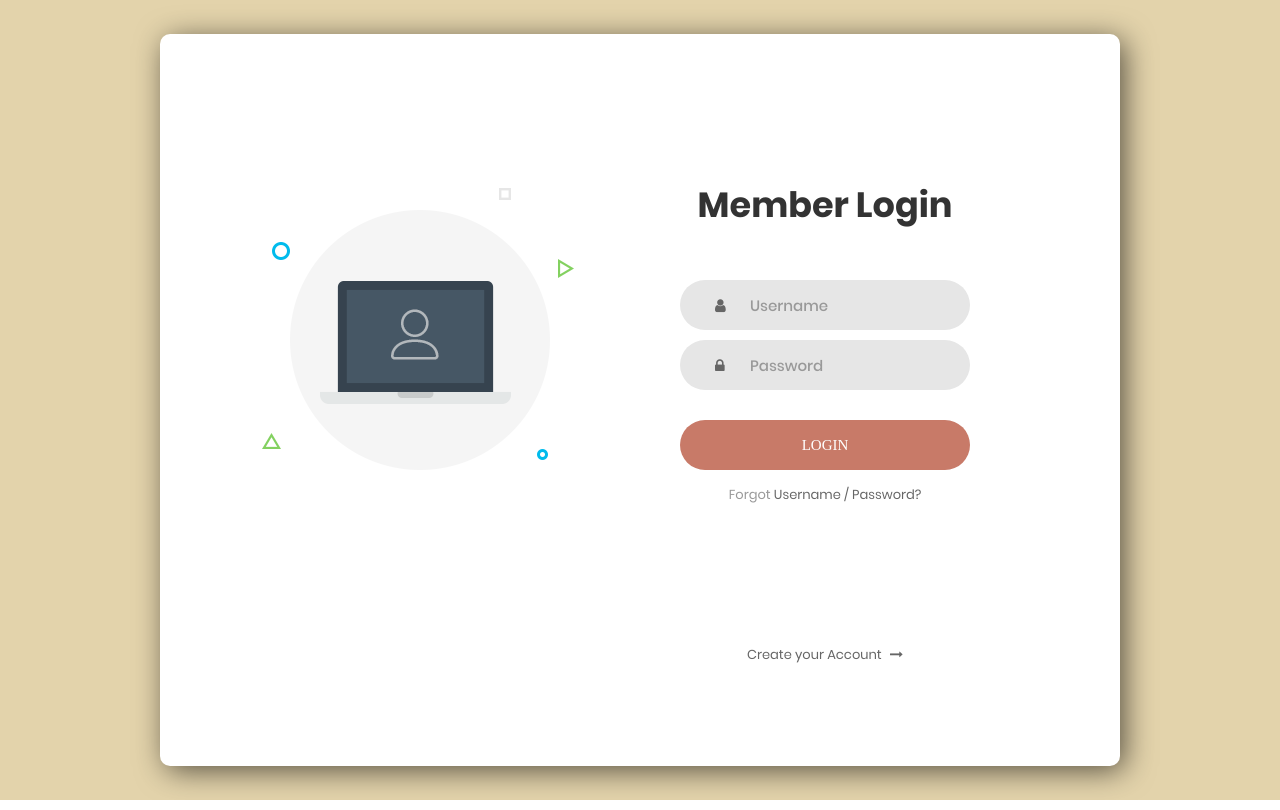
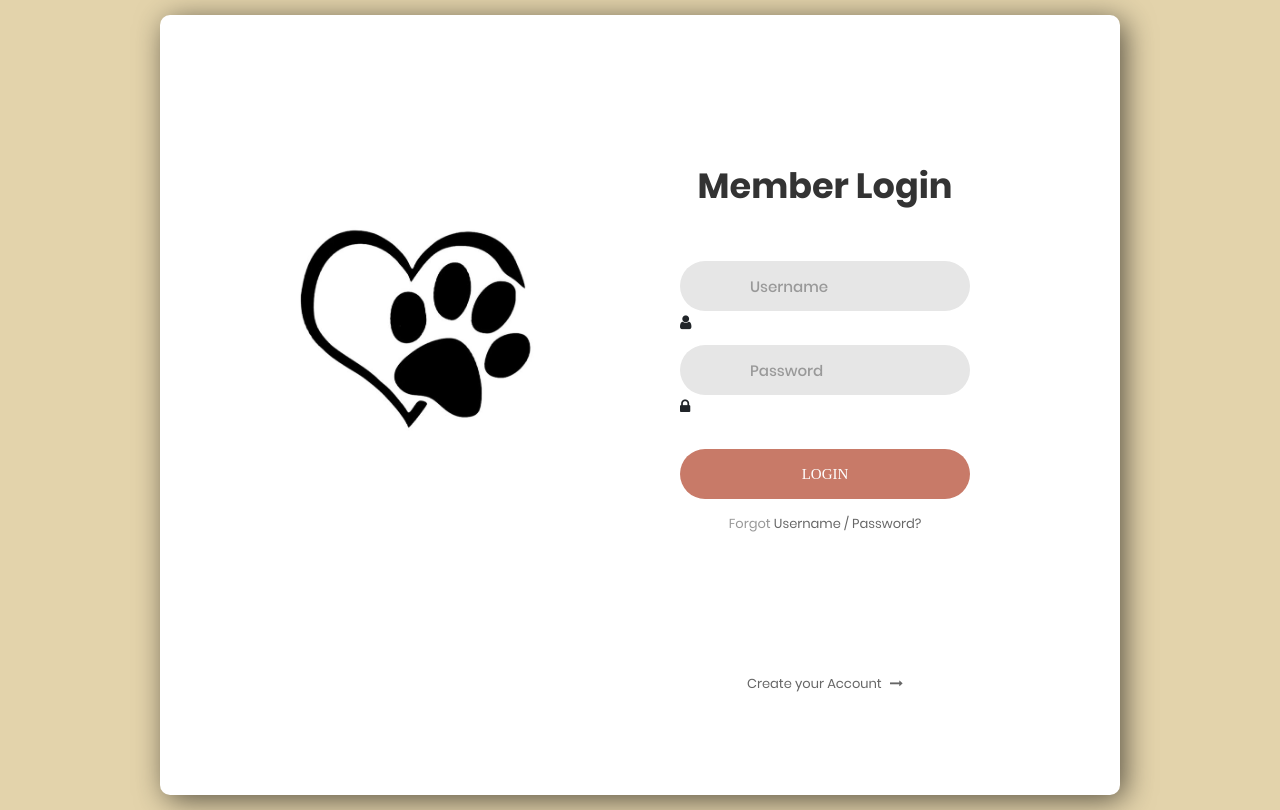
Before and after one commit to marekszlapa/pok, a Django app: page / in a window 1280 px wide. Run offline with Django 3.2, Linux system fonts and the light colour scheme; some libraries are stand-ins or nearby versions; some web fonts are replaced.

Commit message:
Interface rejestracji v1.1

```diff
--- a/pokochaj_zwierzaka/views.py
+++ b/pokochaj_zwierzaka/views.py
@@ -3,7 +3,7 @@
 from django.contrib.auth.models import User, auth
 from django.contrib import messages
 
-# Create your views here.
+#tworzenie widków
 
 def index(request):
 
--- a/static/css/main.css
+++ b/static/css/main.css
@@ -1,9 +1,5 @@
-
-
-
-
 /*//////////////////////////////////////////////////////////////////
-[ FONT ]*/
+[ Czcionki ]*/
 
 @font-face {
   font-family: Poppins-Regular;
@@ -26,7 +22,7 @@
 }
 
 /*//////////////////////////////////////////////////////////////////
-[ RESTYLE TAG ]*/
+[ style ]*/
 
 * {
 	margin: 0px;
@@ -39,48 +35,6 @@
 	font-family: Poppins-Regular, sans-serif;
 }
 
-/*---------------------------------------------*/
-a {
-	font-family: Poppins-Regular;
-	font-size: 14px;
-	line-height: 1.7;
-	color: #666666;
-	margin: 0px;
-	transition: all 0.4s;
-	-webkit-transition: all 0.4s;
-  -o-transition: all 0.4s;
-  -moz-transition: all 0.4s;
-}
-
-a:focus {
-	outline: none !important;
-}
-
-a:hover {
-	text-decoration: none;
-  color: #57b846;
-}
-
-/*---------------------------------------------*/
-h1,h2,h3,h4,h5,h6 {
-	margin: 0px;
-}
-
-p {
-	font-family: Poppins-Regular;
-	font-size: 14px;
-	line-height: 1.7;
-	color: #666666;
-	margin: 0px;
-}
-
-ul, li {
-	margin: 0px;
-	list-style-type: none;
-}
-
-
-/*---------------------------------------------*/
 input {
 	outline: none;
 	border: none;
@@ -130,9 +84,6 @@
 	border: none !important;
 }
 
-
-/*//////////////////////////////////////////////////////////////////
-[ Utility ]*/
 .txt1 {
   font-family: Poppins-Regular;
   font-size: 13px;
@@ -189,7 +140,7 @@
 }
 
 /*------------------------------------------------------------------
-[  ]*/
+[ zdięcie ]*/
 .login100-pic {
   width: 316px;
 }
@@ -200,7 +151,7 @@
 
 
 /*------------------------------------------------------------------
-[  ]*/
+[ nagłówek ]*/
 .login100-form {
   width: 290px;
 }
@@ -239,74 +190,8 @@
   border-radius: 25px;
   padding: 0 20px 0 70px;
 }
-
-
-/*------------------------------------------------------------------
-[ Focus ]*/
-.focus-input100 {
-  display: block;
-  position: absolute;
-  border-radius: 25px;
-  bottom: 0;
-  left: 0;
-  z-index: -1;
-  width: 100%;
-  height: 100%;
-  box-shadow: 0px 0px 0px 0px;
-  color: rgba(87,184,70, 0.8);
-}
-
-.input100:focus + .focus-input100 {
-  -webkit-animation: anim-shadow 0.5s ease-in-out forwards;
-  animation: anim-shadow 0.5s ease-in-out forwards;
-}
-
-@-webkit-keyframes anim-shadow {
-  to {
-    box-shadow: 0px 0px 70px 25px;
-    opacity: 0;
-  }
-}
-
-@keyframes anim-shadow {
-  to {
-    box-shadow: 0px 0px 70px 25px;
-    opacity: 0;
-  }
-}
-
-.symbol-input100 {
-  font-size: 15px;
-
-  display: -webkit-box;
-  display: -webkit-flex;
-  display: -moz-box;
-  display: -ms-flexbox;
-  display: flex;
-  align-items: center;
-  position: absolute;
-  border-radius: 25px;
-  bottom: 0;
-  left: 0;
-  width: 100%;
-  height: 100%;
-  padding-left: 35px;
-  pointer-events: none;
-  color: #666666;
-
-  -webkit-transition: all 0.4s;
-  -o-transition: all 0.4s;
-  -moz-transition: all 0.4s;
-  transition: all 0.4s;
-}
-
-.input100:focus + .focus-input100 + .symbol-input100 {
-  color: #57b846;
-  padding-left: 28px;
-}
-
-/*------------------------------------------------------------------
-[ Button ]*/
+/*
+[ przycisk ]*/
 .container-login100-form-btn {
   width: 100%;
   display: -webkit-box;
@@ -339,12 +224,8 @@
   align-items: center;
   padding: 0 25px;
 
-  -webkit-transition: all 0.4s;
-  -o-transition: all 0.4s;
-  -moz-transition: all 0.4s;
-  transition: all 0.4s;
 }
-
+/* [zmiana koloru przycisku rejestracji ] */
 .login100-form-btn:hover {
   background: #333333;
 }
@@ -353,8 +234,6 @@
 
 /*------------------------------------------------------------------
 [ Responsive ]*/
-
-
 
 @media (max-width: 992px) {
   .wrap-login100 {
@@ -391,9 +270,9 @@
 }
 
 
-/*------------------------------------------------------------------
-[ Alert validate ]*/
-
+/*
+[ Alert walidacji ]
+*/
 .validate-input {
   position: relative;
 }
--- a/static/js/main.js
+++ b/static/js/main.js
@@ -4,7 +4,7 @@
 
 
     /*==================================================================
-    [ Validate ]*/
+    [ Walidacja ]*/
     var input = $('.validate-input .input100');
 
     $('.validate-form').on('submit',function(){
--- a/templates/index.html
+++ b/templates/index.html
@@ -28,7 +28,7 @@
 		<div class="container-login100">
 			<div class="wrap-login100">
 				<div class="login100-pic js-tilt" data-tilt>
-					<img src="{% static 'images/img-01.png' %}" alt="IMG">
+					<img src="{% static 'images/lapka.jfif' %}" alt="IMG">
 				</div>
 
 				<form action = "" class="login100-form validate-form" , method = 'POST'>
```
Also changed, not shown: templates/register.html (+1 -36 lines), static/images/lapka.jfif (added).
